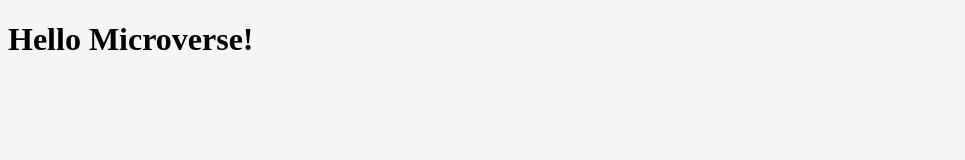
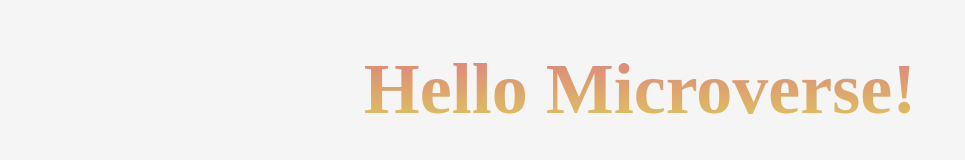
Before and after one commit to aron-net/Hello_world, a website: page index.html in a window 1280 px wide. Shown: the whole page, without its empty margins (0-965 px from the left). Drawn offline with Linux system fonts and the light colour scheme.

Commit message:
Update style.css
Adding style.css to the page

```diff
--- a/style.css
+++ b/style.css
@@ -2,7 +2,7 @@
   background-color: whitesmoke;
 }
 
-.header {
+.header-style {
   font-size: 72px;
   text-align: center;
   background: -webkit-linear-gradient(rgb(221, 127, 127), rgb(221, 202, 92));
```
